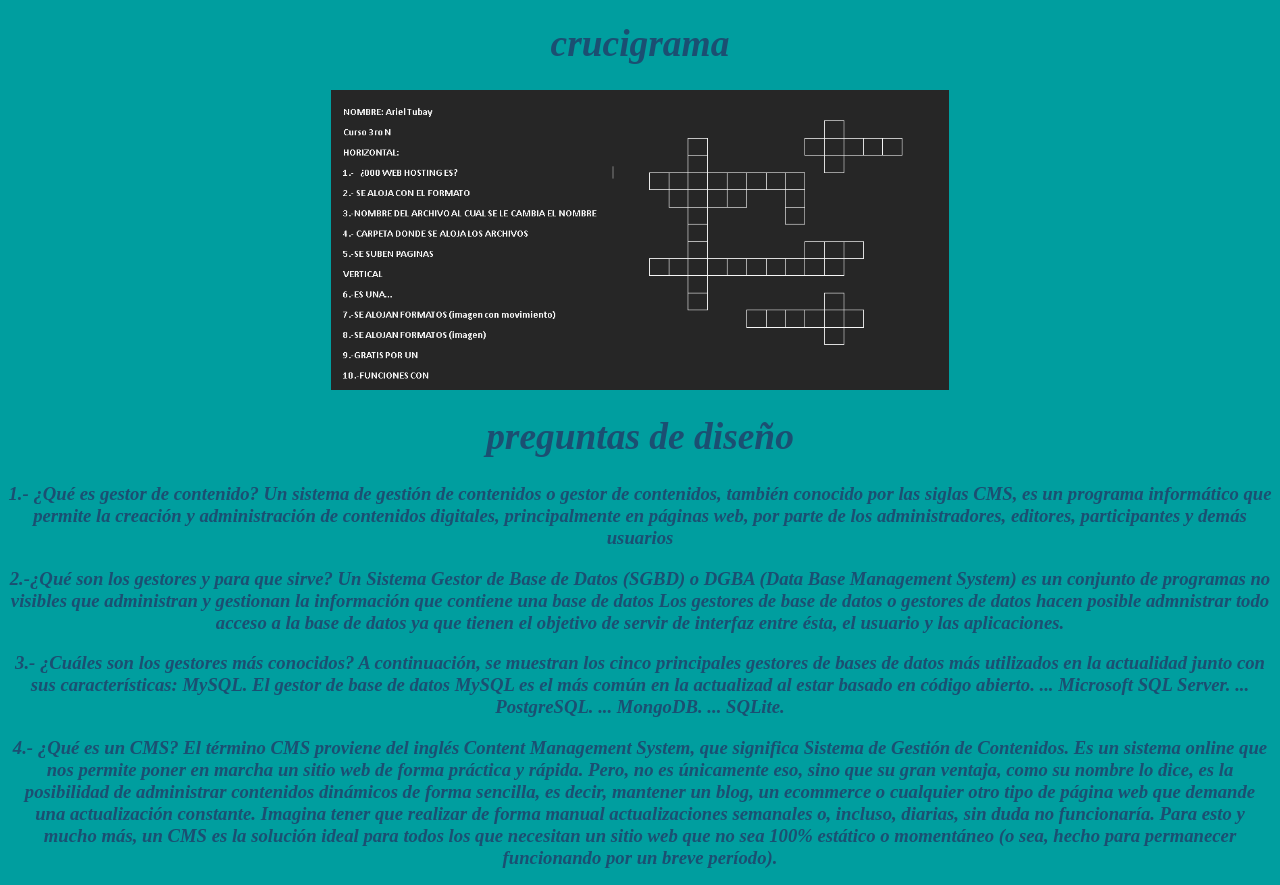
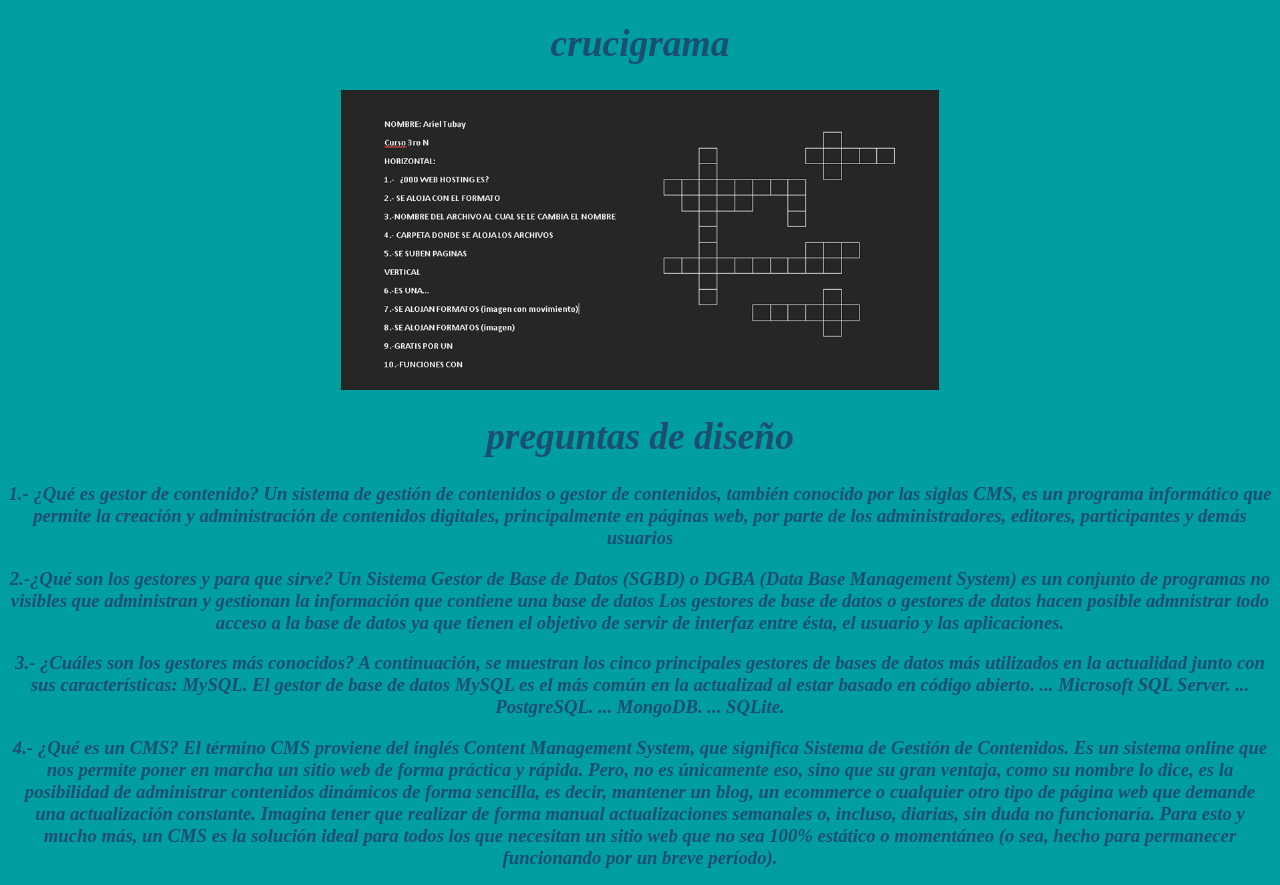
Before and after one commit to Barcelona1925/mipagina, a plain HTML site: page trimestre 1CODIGO QR.html in a window 1280 px wide. Shown: the part 2910-3795 px from the top of the page. Drawn offline with Linux system fonts and the light colour scheme.

Commit message:
Add files via upload

```diff
--- a/trimestre 1CODIGO QR.html
+++ b/trimestre 1CODIGO QR.html
@@ -54,7 +54,7 @@ Un detalle importante sobre el código QR es que, a diferencia de otros formatos
 
 <P>
 <center><I><H1><FONT COLOR = "#1B4F72">crucigrama</H1></center>
-<center><IMG SRC="./crucigrama.png" height="300px" weidth="300px"> </IMG></center>
+<center><IMG SRC="./preguntas.png" height="300px" weidth="300px"> </IMG></center>
 
 
 <P>
```
Also changed, not shown: preguntas.png (added).
